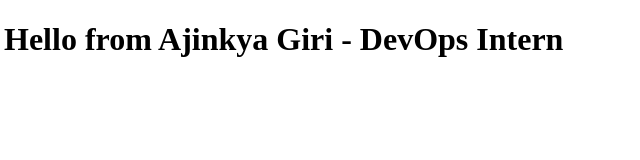
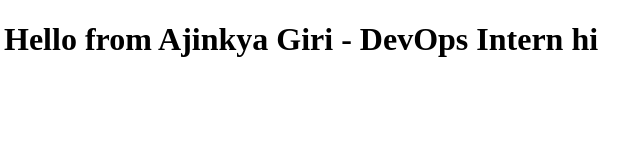
Before and after one commit to Ajinkya-Giri27/Thynk-Task1, a website: page public/index.html in a window 1280 px wide. Shown: the full height of the page, 4-644 px from the left. Drawn offline with Linux system fonts and the light colour scheme.

Commit message:
Update index.html

```diff
--- a/public/index.html
+++ b/public/index.html
@@ -4,6 +4,6 @@
     <title>DevOps Intern App</title>
 </head>
 <body>
-    <h1>Hello from Ajinkya Giri - DevOps Intern</h1>
+    <h1>Hello from Ajinkya Giri - DevOps Intern hi</h1>
 </body>
 </html>
```
